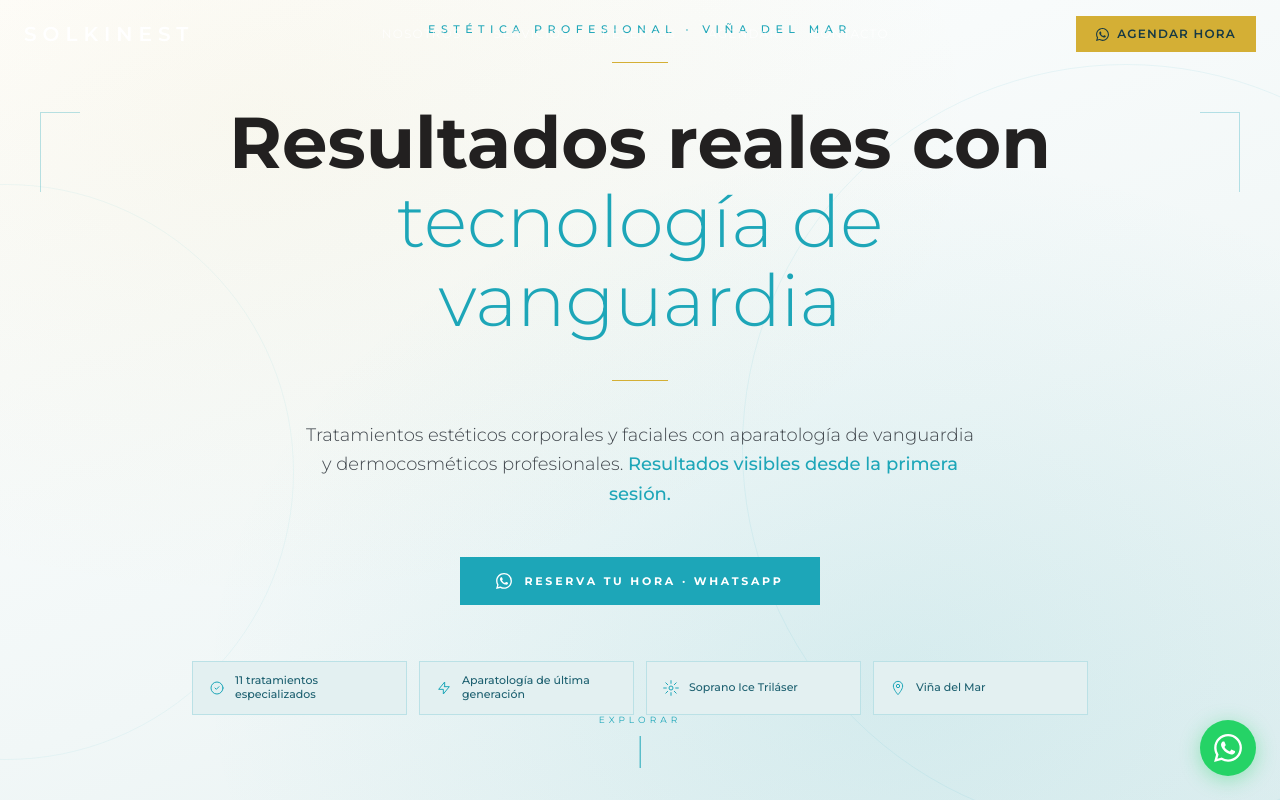
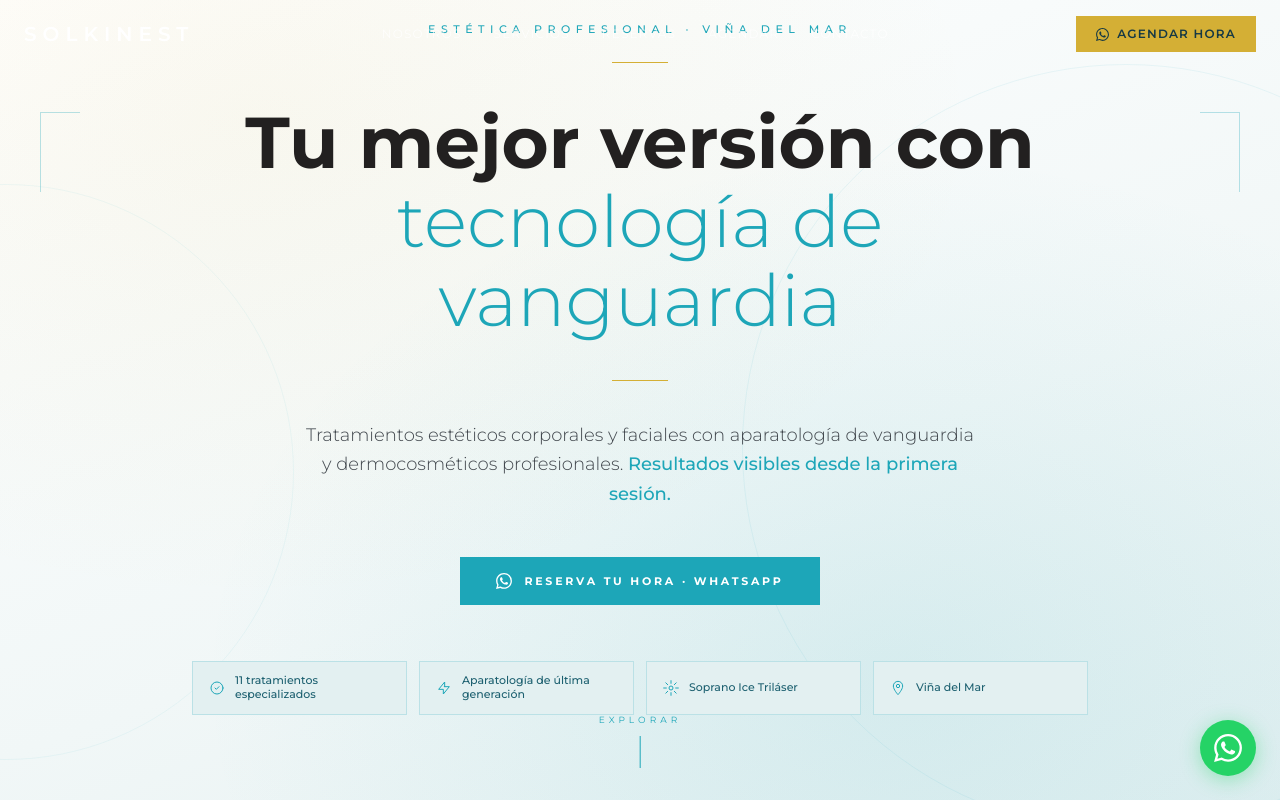
Before and after one commit to anywheretower/solkinest, a Next.js app: page / in a window 1280 px wide. Shown: the top 800 px of the page. Built offline with nearby package versions, Linux system fonts and the light colour scheme.

Commit message:
Fix: cambia headline hero a 'Tu mejor versión con tecnología de vanguardia'

```diff
--- a/components/Hero.tsx
+++ b/components/Hero.tsx
@@ -102,7 +102,7 @@ export default function Hero() {
           className="text-4xl sm:text-5xl md:text-6xl lg:text-7xl font-bold leading-[1.05] mb-4 animate-hero-3"
           style={{ fontFamily: "var(--font-montserrat)", color: "var(--color-text)" }}
         >
-          Resultados reales con
+          Tu mejor versión con
           <br />
           <span style={{ color: "var(--color-primary)", fontWeight: 300 }}>
             tecnología de vanguardia
```
